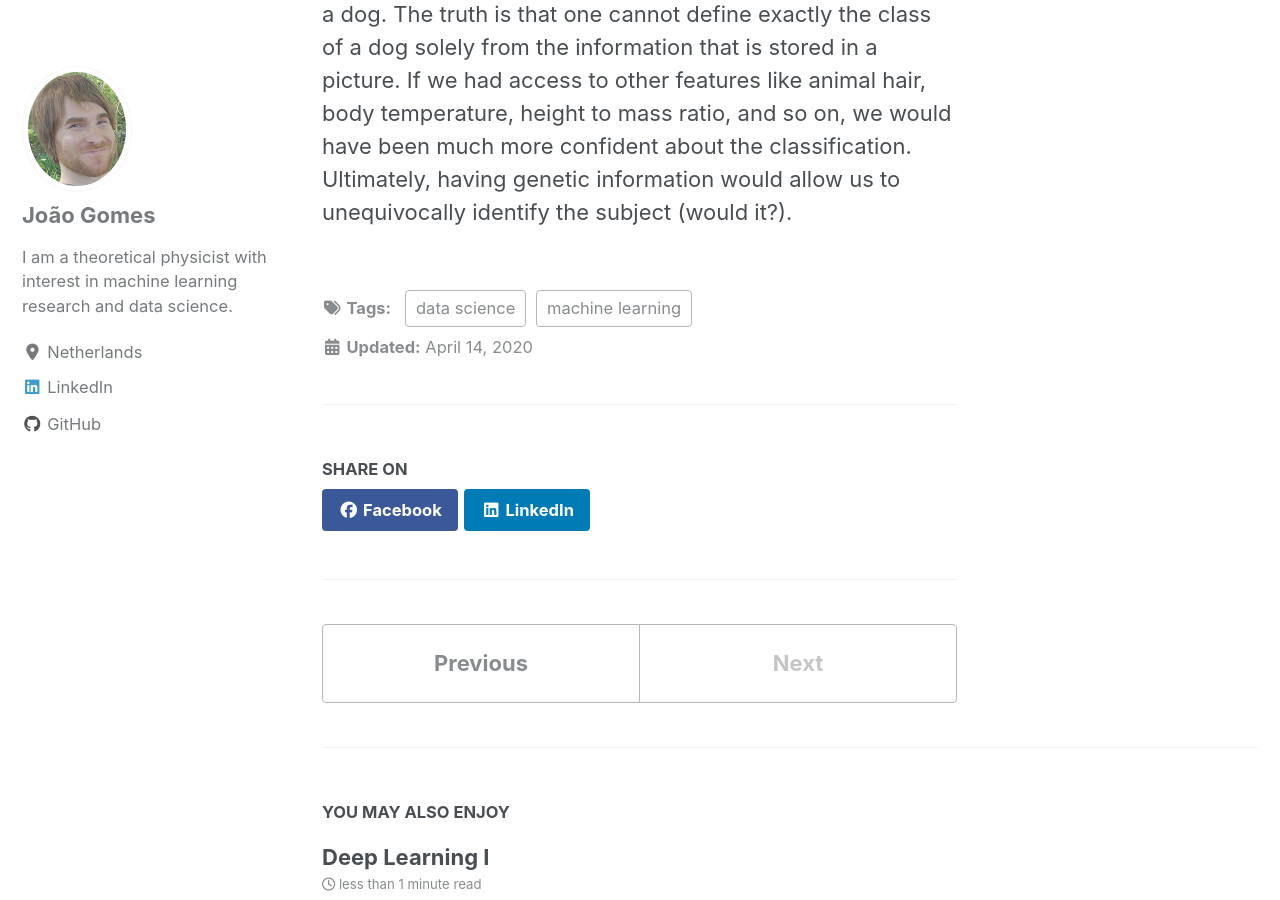
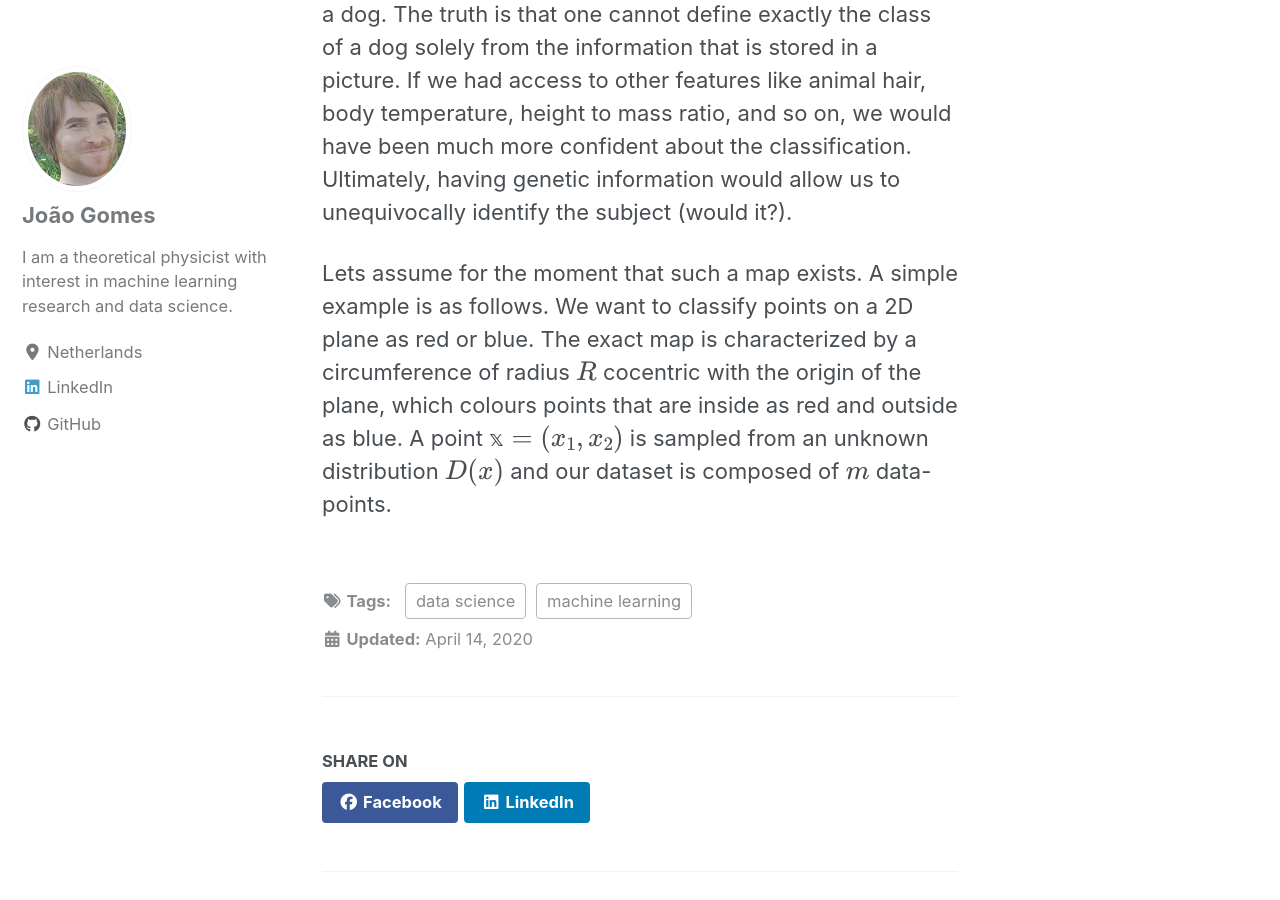
Before and after one commit to joaomvg/ml-pelican-website, a Jekyll site: the page built from _posts/2020-4-14-PAC_learning.md, in a window 1280 px wide and 900 px high, scrolled down 968 px. Built offline with Jekyll 4.4.1, drawn with Linux system fonts in a browser that asks for light colours; cached includes are drawn as plain includes; nearby versions of some CDN libraries; formulas are drawn with MathJax 3.

Commit message:
pac post 9

```diff
--- a/_posts/2020-4-14-PAC_learning.md
+++ b/_posts/2020-4-14-PAC_learning.md
@@ -19,3 +19,5 @@
 $$\mathcal{G}: (f_1,f_2,\ldots,f_Q)\rightarrow \{0,1,\ldots, N-1\}$$
 
 This map, however, does not always exist. In this case we can only determine the class up to a certain confidence level. An example, is in image recognition where one attempts to classify pictures. Imagine that we want to determine whether the picture in hands corresponds to a dog or not. As humans, typically we find easy to identify a dog in a picture. But what if the picture was taken with a weird angle or the animal in it is actually a wolf that looks like a dog. The truth is that one cannot define exactly the class of a dog solely from the information that is stored in a picture. If we had access to other features like animal hair, body temperature, height to mass ratio, and so on, we would have been much more confident about the classification. Ultimately, having genetic information would allow us to unequivocally identify the subject (would it?).
+
+Lets assume for the moment that such a map exists. A simple example is as follows. We want to classify points on a 2D plane as red or blue. The exact map is characterized by a circumference of radius $$R$$ cocentric with the origin of the plane, which colours points that are inside as red and outside as blue. A point $$\mathbb{x}=(x_1,x_2)$$ is sampled from an unknown distribution $$D(x)$$ and our dataset is composed of $$m$$ data-points.
```
